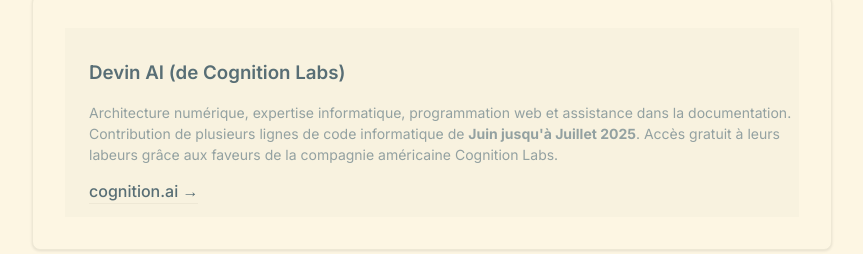
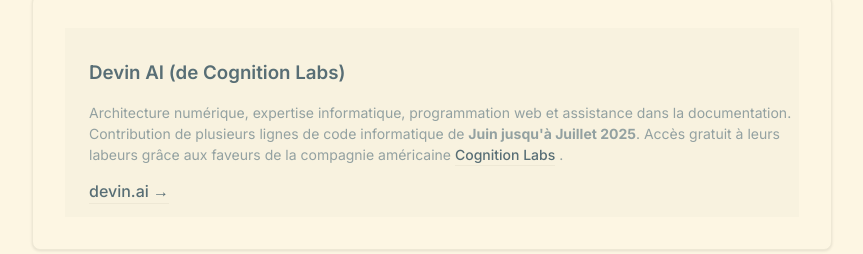
Before and after one commit to daqhris/DoublementAliene, a Next.js app: page /about in a window 1280 px wide. Shown: the part 2800-3054 px from the top of the page, without its empty margins (208-1071 px from the left). Built offline with nearby package versions, Linux system fonts and the light colour scheme; no server answers.

Commit message:
links correction and addition

```diff
--- a/app/about/page.tsx
+++ b/app/about/page.tsx
@@ -155,15 +155,23 @@ export default function AboutPage() {
               <p className="theater-nav-description">
                 Architecture numérique, expertise informatique, programmation web et assistance dans la documentation.
                 Contribution de plusieurs lignes de code informatique de <strong>Juin jusqu&apos;à Juillet 2025</strong>.
-                Accès gratuit à leurs labeurs grâce aux faveurs de la compagnie américaine Cognition Labs.
-              </p>
+                Accès gratuit à leurs labeurs grâce aux faveurs de la compagnie américaine {' '}
             <Link
               href="https://cognition.ai/"
               className="theater-link"
               target="_blank"
               rel="noopener noreferrer"
             >
-              cognition.ai →
+              Cognition Labs
+            </Link>{' '}.
+              </p>
+            <Link
+              href="https://devin.ai/"
+              className="theater-link"
+              target="_blank"
+              rel="noopener noreferrer"
+            >
+              devin.ai →
             </Link>
             </div>
           </div>
```
